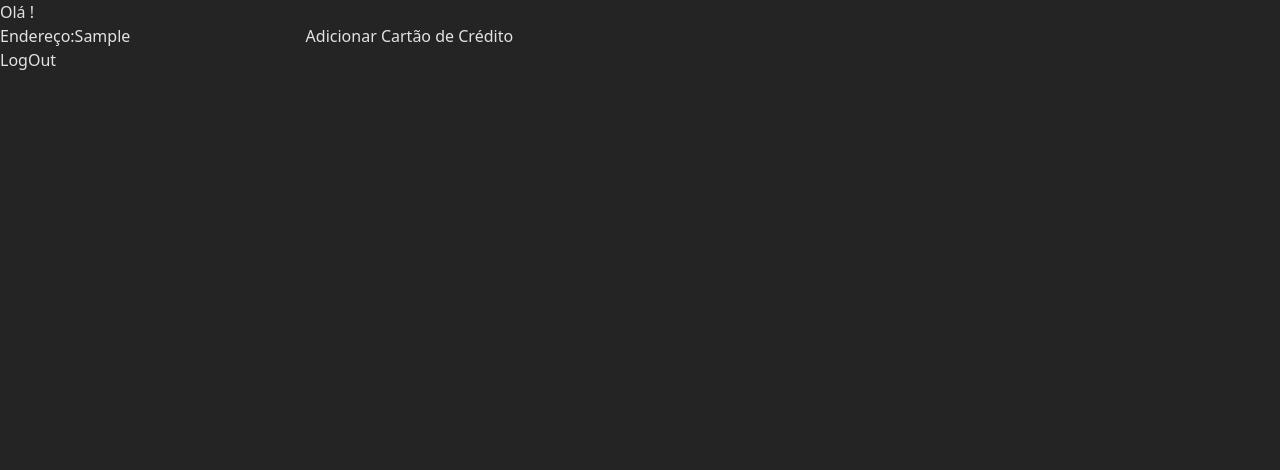
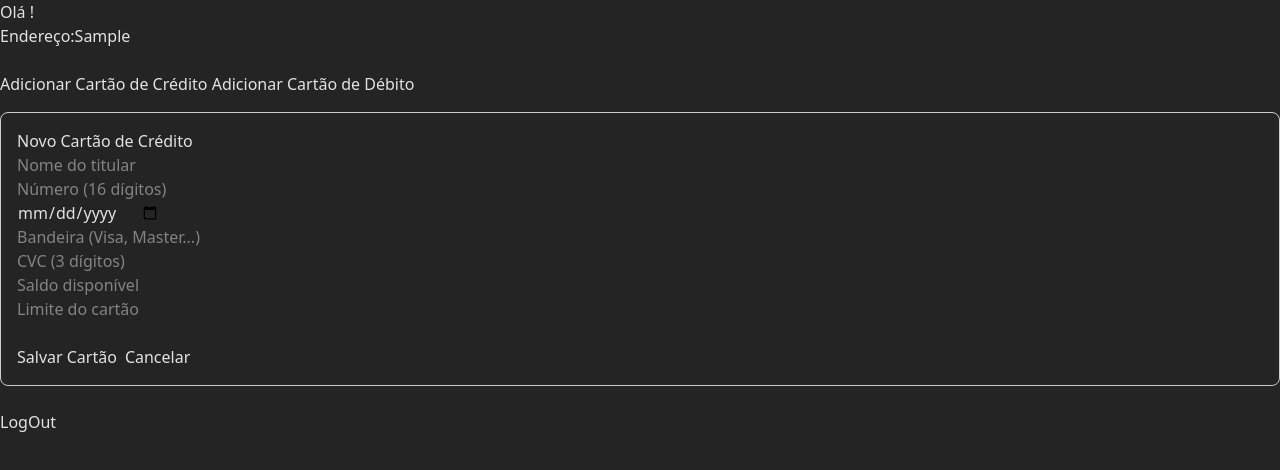
Before and after one commit to GuilhermeAyala/Livraria, a React (Vite) app: page /user/Profile in a window 1280 px wide. Both pictures are taken after typing "Sample" into the empty fields and a click on the button "Adicionar Cartão de Crédito". Shown: the top 470 px of the page. Built offline with nearby package versions, Linux system fonts and the light colour scheme.

Commit message:
Adição de funcionalidades
Opção de cartão de débito adicionado, contexto de cartões para facilitar a troca entre débito e crédito, opção de adicionar cartão na parte do perfil

```diff
--- a/src/App.jsx
+++ b/src/App.jsx
@@ -1,5 +1,6 @@
 import React from 'react';
 import { BrowserRouter, Routes, Route } from "react-router-dom";
+import { CartoesProvider } from './contexts/CartoesContext';
 import { CarrinhoProvider } from './contexts/CarrinhoContext';
 import { FavoritosProvider } from './contexts/FavoritosContext';
 import LoginForm from './components/LoginForm';
@@ -14,6 +15,7 @@ function App() {
     <BrowserRouter>
     <CarrinhoProvider>
     <FavoritosProvider>
+    <CartoesProvider>
       <Routes>
         <Route path='/' element={<LoginForm />} />
         <Route path='/user' element={<UserPage />} />
@@ -22,6 +24,7 @@ function App() {
         <Route path='/user/Profile' element={<Profile />} />
         <Route path='/user/Pagamento' element={<Pagamento />}/>
       </Routes>
+    </CartoesProvider>
     </FavoritosProvider>
     </CarrinhoProvider>
     </BrowserRouter>
--- a/src/components/Pagamento.tsx
+++ b/src/components/Pagamento.tsx
@@ -1,19 +1,23 @@
 import React, { useState } from "react";
 import { useLocation } from "react-router-dom";
 import { Pagamentos, metodoPagamento, gerarCodigoBarras} from "../models/pagamento";
+import { useCartoes } from "../contexts/CartoesContext";
 
 const Pagamento = () => {
     const location = useLocation();
     const subtotalInicial: number = location.state?.subtotal || 0;
+    const { cartoes } = useCartoes();
 
     const [valorFinal, setValorFinal] = useState(subtotalInicial);
     const [codigoBarras, setCodigoBarras] = useState("");
     const [escolha, setEscolha] = useState<Pagamentos | null>(null);
+    const [cartaoSelecionado, setCartaoSelecionado] = useState<number | null>(null);
 
     const handlePagamento = (e: React.ChangeEvent<HTMLInputElement>) => {
         const escolha = Number(e.target.value) as Pagamentos;
         setEscolha(escolha);
         setCodigoBarras("");
+        setCartaoSelecionado(null);
         setValorFinal(metodoPagamento(escolha, subtotalInicial));
 
         if(escolha === Pagamentos.Boleto){
@@ -27,6 +31,10 @@ const Pagamento = () => {
         : (escolha === Pagamentos.Pix || escolha === Pagamentos.Boleto)
         ? 15
         : 0;
+
+    const cartoesFiltrados = cartoes.filter(c => {
+      escolha === Pagamentos.Credito ? c.tipo === "Credito" : c.tipo === "Debito"
+    })
 
     return (
     <div style={{ padding: 16 }}>
@@ -54,6 +62,30 @@ const Pagamento = () => {
         </label>
       </form>
 
+      {(escolha === Pagamentos.Credito || escolha === Pagamentos.Debito) && (
+            <div style={{ marginTop: 12 }}>
+                  <h4>Selecione o cartão:</h4>
+                  {cartoesFiltrados.length === 0 ? (
+                      <p style={{ color: "gray" }}>
+                          Nenhum cartão de {escolha === Pagamentos.Credito ? "crédito" : "débito"} cadastrado.
+                          Adicione um no seu perfil.
+                      </p>
+                  ) : (
+                      cartoesFiltrados.map((c, index) => (
+                          <label key={index} style={{ display: "block", marginBottom: 8 }}>
+                              <input
+                                  type="radio"
+                                  name="cartao"
+                                  value={index}
+                                  onChange={() => setCartaoSelecionado(index)}
+                              />
+                              {" "}{c.cartao.marca} •••• {c.cartao.numeroCartao.slice(-4)} — {c.cartao.nomeTitular}
+                          </label>
+                      ))
+                  )}
+              </div>
+      )}
+
       {temDesconto > 0 && (
         <p>Desconto aplicado: {temDesconto}%</p>
       )}
--- a/src/components/Profile.tsx
+++ b/src/components/Profile.tsx
@@ -1,12 +1,71 @@
 import React, {useState} from 'react';
 import { useNavigate, useLocation } from "react-router-dom";
+import { AdicionarCartão, AdicionarCartaoDebito } from '../models/pagamento';
+import { useCartoes } from '../contexts/CartoesContext';
 
 const Profile = () => {
     const navigate = useNavigate();
     const location = useLocation();
     const nome = location.state?.nome;
+    const {adicionarCartao} = useCartoes();
     const [address, setAddress] = useState('');
+    const [abaCartao, setAbaCartao] = useState<"Credito" | "Debito" | null>(null);
+    const [erro, setErro] = useState("");
+    const [sucesso, setSucesso] = useState("");
 
+    const [form, setForm] = useState({
+        nomeTitular: "",
+        numeroCartao: "",
+        validade: "",
+        marca: "",
+        cvc: "",
+        saldo: "",
+        limite: ""
+    });
+
+     const handleForm = (e: React.ChangeEvent<HTMLInputElement>) => {
+        setForm({ ...form, [e.target.name]: e.target.value });
+    };
+
+    const handleAdicionarCartao = () => {
+        setErro("");
+        setSucesso("");
+        try {
+            const validade = new Date(form.validade);
+            const id = Date.now(); // id único simples
+
+            if(abaCartao === "Credito"){
+                const cartao = AdicionarCartão(
+                    id,
+                    form.nomeTitular,
+                    form.numeroCartao,
+                    validade,
+                    form.marca,
+                    form.cvc,
+                    Number(form.saldo),
+                    Number(form.limite)
+                );
+                adicionarCartao({ tipo: "Credito", cartao });
+            } else {
+                const cartao = AdicionarCartaoDebito(
+                    id,
+                    form.nomeTitular,
+                    form.numeroCartao,
+                    validade,
+                    form.marca,
+                    form.cvc,
+                    Number(form.saldo)
+                );
+                adicionarCartao({ tipo: "Debito", cartao });
+            }
+
+            setSucesso("Cartão adicionado com sucesso!");
+            setForm({ nomeTitular: "", numeroCartao: "", validade: "", marca: "", cvc: "", saldo: "", limite: "" });
+
+        } catch(e: any) {
+            setErro(e.message);
+        }
+    };
 
     return(
         <div>
@@ -15,7 +74,38 @@ const Profile = () => {
                 Endereço:{""}
                 <input type="text" value={address} name="endereco" id="endereco" onChange={e => setAddress(e.target.value)}/>
             </label>
-            <button>Adicionar Cartão de Crédito</button>
+
+            <br /><br />
+
+            <div>
+                <button onClick={() => setAbaCartao("Credito")}>Adicionar Cartão de Crédito</button>
+                {" "}
+                <button onClick={() => setAbaCartao("Debito")}>Adicionar Cartão de Débito</button>
+            </div>
+
+            {abaCartao && (
+                <div style={{ marginTop: 16, border: "1px solid #ccc", padding: 16, borderRadius: 8 }}>
+                    <h3>Novo Cartão de {abaCartao === "Credito" ? "Crédito" : "Débito"}</h3>
+
+                    <input name="nomeTitular"  placeholder="Nome do titular"   value={form.nomeTitular}  onChange={handleForm} /><br />
+                    <input name="numeroCartao" placeholder="Número (16 dígitos)" value={form.numeroCartao} onChange={handleForm} /><br />
+                    <input name="validade"     placeholder="Validade"  type="date" value={form.validade}     onChange={handleForm} /><br />
+                    <input name="marca"        placeholder="Bandeira (Visa, Master...)" value={form.marca}   onChange={handleForm} /><br />
+                    <input name="cvc"          placeholder="CVC (3 dígitos)"   value={form.cvc}          onChange={handleForm} /><br />
+                    <input name="saldo"        placeholder="Saldo disponível"  value={form.saldo}        onChange={handleForm} type="number" /><br />
+
+                    {abaCartao === "Credito" && (
+                        <input name="limite" placeholder="Limite do cartão" value={form.limite} onChange={handleForm} type="number" />
+                    )}
+
+                    <br /><br />
+                    {erro && <p style={{ color: "red" }}>{erro}</p>}
+                    {sucesso && <p style={{ color: "green" }}>{sucesso}</p>}
+
+                    <button onClick={handleAdicionarCartao}>Salvar Cartão</button>
+                    <button onClick={() => { setAbaCartao(null); setErro(""); setSucesso(""); }} style={{ marginLeft: 8 }}>Cancelar</button>
+                </div>
+            )}
 
             <br />
             <button onClick={() => navigate("/")}>LogOut</button>
--- /dev/null
+++ b/src/contexts/CartoesContext.tsx
@@ -0,0 +1,33 @@
+import React, { createContext, useContext, useState } from "react";
+import { Cartao_Credito, Cartao_Debito } from "../models/pagamento";
+
+type CartaoSalvo = {
+    tipo: "Credito" | "Debito";
+    cartao: Cartao_Credito | Cartao_Debito;
+}
+
+type CartoesContextType = {
+    cartoes: CartaoSalvo[];
+    adicionarCartao: (c: CartaoSalvo) => void;
+}
+
+const CartoesContext = createContext<CartoesContextType>({
+    cartoes: [],
+    adicionarCartao: () => {}
+});
+
+export const CartoesProvider = ({ children }: { children: React.ReactNode }) => {
+    const [cartoes, setCartoes] = useState<CartaoSalvo[]>([]);
+
+    const adicionarCartao = (c: CartaoSalvo) => {
+        setCartoes(prev => [...prev, c]);
+    };
+
+    return (
+        <CartoesContext.Provider value={{ cartoes, adicionarCartao }}>
+            {children}
+        </CartoesContext.Provider>
+    );
+};
+
+export const useCartoes = () => useContext(CartoesContext);
--- a/src/models/pagamento.ts
+++ b/src/models/pagamento.ts
@@ -17,6 +17,25 @@ export class Pagamento {
 
     constructor(id: number){
         this.id = id;
+    }
+}
+
+export class Cartao_Debito extends Pagamento {
+    nomeTitular: string;
+    numeroCartao: string;
+    validade: Date;
+    marca: string;
+    cvc: string;
+    saldo: number;
+
+    constructor(id: number, nomeTitular: string, numeroCartao: string, validade: Date, marca: string, cvc: string, saldo: number){
+        super(id);
+        this.nomeTitular = nomeTitular;
+        this.numeroCartao = numeroCartao;
+        this.validade = validade;
+        this.marca = marca;
+        this.cvc = cvc;
+        this.saldo = saldo;
     }
 }
 
@@ -46,7 +65,7 @@ export class Boleto extends Pagamento {
     tempoValidade: number;
     vencimento: number;
     codigoBarras: string;
-    statusBoleto: object = {
+    statusBoleto: object = { //statusBoleto = "pendente" | "ativo" e etc
         pendente : "pendente",
         ativo: "ativo",
         vencido: "vencido",
@@ -101,6 +120,31 @@ export const AdicionarCartão = (id: number, nomeTitular: string, numeroCartao:
 
     }
 
+export const AdicionarCartaoDebito = (id: number, nomeTitular: string, numeroCartao: string, validade: Date, marca: string, cvc: string, saldo: number) => {
+    const onlyLetters = /^[A-Za-zÀ-ÖØ-öø-ÿ\s]+$/;
+
+    if(!nomeTitular || !numeroCartao || !validade || !marca || !cvc || !saldo){
+        throw new Error("os dados devem existir");
+    }
+    if(!onlyLetters.test(nomeTitular)){
+        throw new Error("Nome deve conter apenas letras");
+    }
+    if(numeroCartao.length !== 16){
+        throw new Error("O cartão deve conter 16 números");
+    }
+    if(validade < new Date()){
+        throw new Error("Cartão vencido");
+    }
+    if(cvc.length !== 3){
+        throw new Error("CVC deve ter 3 dígitos");
+    }
+    if(saldo <= 0){
+        throw new Error("Saldo não pode ser negativo");
+    }
+
+    return new Cartao_Debito(id, nomeTitular, numeroCartao, validade, marca, cvc, saldo);
+}
+
 
 export const gerarBoleto = (id: number, tempoValidade: number, vencimento: number, codigoBarras: string, statusBoleto: object) => {
     const ValidarBoleto = (tempoValidade: number, vencimento: number, codigoBarras: string, statusBoleto: object) => {
```
Also changed, not shown: src/data/books.ts (line endings or trailing spaces), 1 other file (tests, documents, lock files or other folders).
